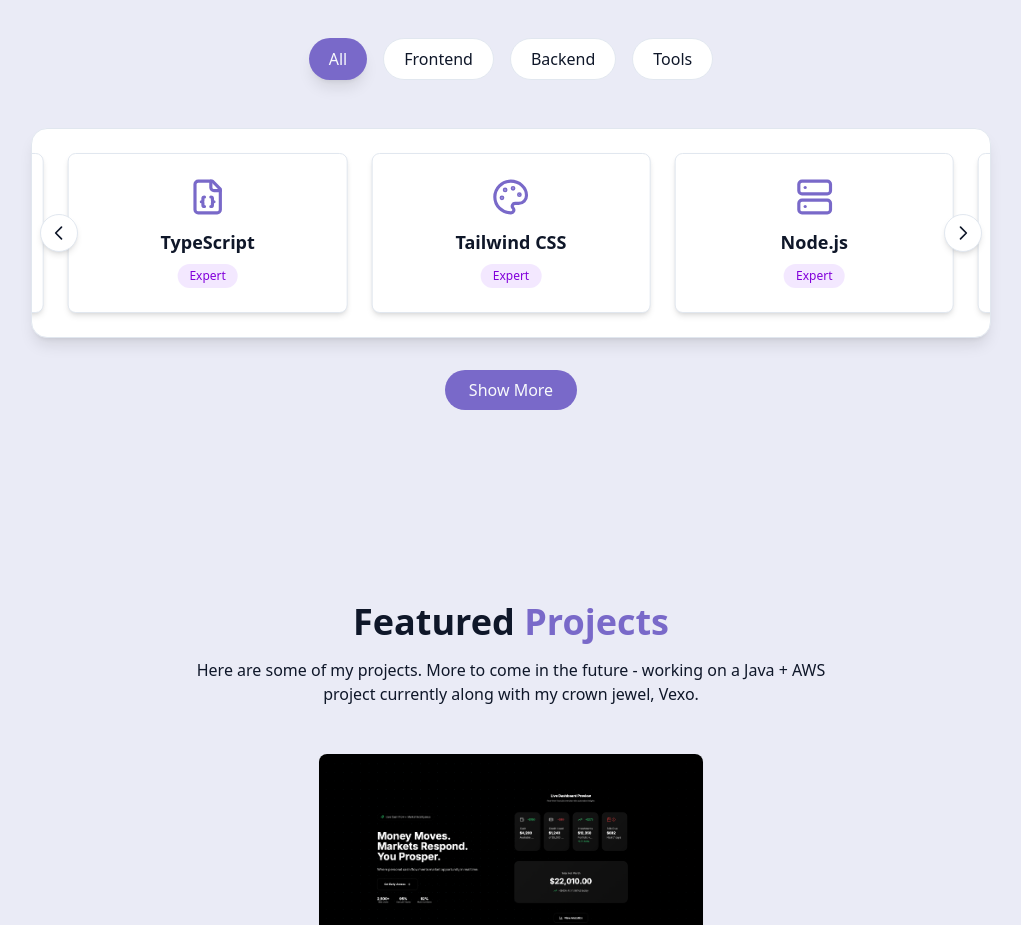
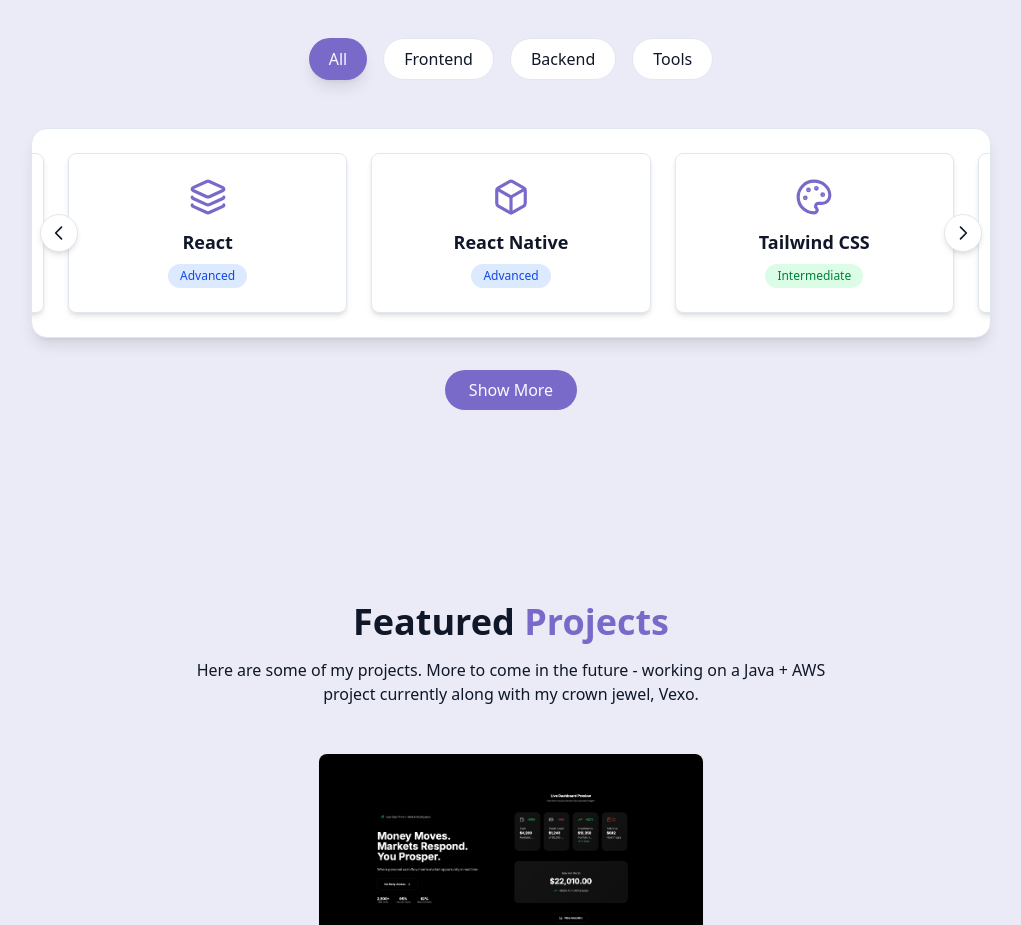
Before and after one commit to Codefficiency/PortfolioRework, a React (Vite) app: page / in a window 1280 px wide. Shown: the part 1660-2585 px from the top of the page, without its empty margins (129-1150 px from the left). Built offline with nearby package versions, Linux system fonts and the light colour scheme.

Commit message:
Finalized skills

```diff
--- a/src/components/SkillSection.jsx
+++ b/src/components/SkillSection.jsx
@@ -4,14 +4,15 @@ import {
     Box,
     CloudCog,
     Code2,
-    Figma,
     FileJson,
     Flame,
     GitBranch,
     Info,
     Layers,
+    Package,
     Palette,
     Server,
+    Sprout,
 } from 'lucide-react';
 const skills = [
     // Front End
@@ -19,37 +20,38 @@ const skills = [
         name: 'HTML/CSS',
         icon: Code2,
         category: 'frontend',
-        proficiency: 'Expert',
+        proficiency: 'Advanced',
     },
     {
         name: 'JavaScript',
         icon: FileJson,
         category: 'frontend',
-        proficiency: 'Expert',
+        proficiency: 'Advanced',
+    },
+    {
+        name: 'TypeScript',
+        icon: FileJson,
+        category: 'frontend',
+        proficiency: 'Intermediate',
     },
     {
         name: 'React',
         icon: Layers,
         category: 'frontend',
-        proficiency: 'Expert',
+        proficiency: 'Advanced',
     },
     {
         name: 'React Native',
         icon: Box,
         category: 'frontend',
-        proficiency: 'Expert',
+        proficiency: 'Advanced',
     },
-    {
-        name: 'TypeScript',
-        icon: FileJson,
-        category: 'frontend',
-        proficiency: 'Expert',
-    },
+
     {
         name: 'Tailwind CSS',
         icon: Palette,
         category: 'frontend',
-        proficiency: 'Expert',
+        proficiency: 'Intermediate',
     },
 
     // Backend
@@ -57,34 +59,38 @@ const skills = [
         name: 'Node.js',
         icon: Server,
         category: 'backend',
-        proficiency: 'Expert',
+        proficiency: 'Advanced',
     },
     {
         name: 'Express',
         icon: Server,
         category: 'backend',
-        proficiency: 'Expert',
+        proficiency: 'Advanced',
     },
     {
         name: 'Firestore',
         icon: Flame,
         category: 'backend',
-        proficiency: 'Expert',
+        proficiency: 'Intermediate',
     },
-
     //Utils
     {
         name: 'Git/GitHub',
         icon: GitBranch,
         category: 'tools',
-        proficiency: 'Expert',
+        proficiency: 'Intermediate',
     },
-    { name: 'Figma', icon: Figma, category: 'tools', proficiency: 'Expert' },
     {
         name: 'Firebase',
         icon: CloudCog,
         category: 'tools',
-        proficiency: 'Expert',
+        proficiency: 'Advanced',
+    },
+    {
+        name: 'Linear',
+        icon: Package,
+        category: 'tools',
+        proficiency: 'Intermediate',
     },
 ];
 const categories = ['all', 'frontend', 'backend', 'tools'];
@@ -117,7 +123,10 @@ export const SkillSection = () => {
         return () => window.removeEventListener('resize', handleResize);
     }, []);
 
-    const maxIndex = Math.max(0, filteredSkills.length - cardsPerView);
+    const maxIndex = Math.max(
+        0,
+        Math.ceil(filteredSkills.length / cardsPerView) - 1
+    );
 
     useEffect(() => {
         setCurrentIndex(0);
@@ -221,21 +230,17 @@ export const SkillSection = () => {
                     <>
                         {/* Slideshow Container */}
                         <div
-                            className="relative overflow-hidden rounded-2xl p-6 bg-card shadow-lg border border-border"
+                            className="relative overflow-hidden rounded-2xl p-6 bg-card shadow-lg border border-border lg:max-w-350"
                             onMouseEnter={() => setIsPaused(true)}
                             onMouseLeave={() => setIsPaused(false)}
                         >
                             {/* Cards Container */}
                             <div
-                                className="flex transition-transform duration-700 ease-in-out"
+                                className="flex transition-transform duration-700 ease-in-out w-full"
                                 style={{
                                     transform: `translateX(-${
-                                        currentIndex * (100 / cardsPerView)
+                                        currentIndex * 100
                                     }%)`,
-                                    width: `${
-                                        (filteredSkills.length * 100) /
-                                        cardsPerView
-                                    }%`,
                                 }}
                             >
                                 {filteredSkills.map((skill, index) => {
@@ -243,14 +248,12 @@ export const SkillSection = () => {
                                     return (
                                         <div
                                             key={index}
-                                            className="px-3"
+                                            className="flex-shrink-0 px-3"
                                             style={{
-                                                width: `${
-                                                    100 / filteredSkills.length
-                                                }%`,
+                                                width: `calc(100% / ${cardsPerView})`,
                                             }}
                                         >
-                                            <div className="bg-card p-6 rounded-lg shadow-md card-hover border border-border h-40 flex flex-col items-center justify-center">
+                                            <div className="bg-card p-6 rounded-lg shadow-md card-hover border border-border h-40 flex flex-col items-center justify-center pr-6">
                                                 <IconComponent className="w-12 h-12 text-primary mb-3" />
                                                 <h3 className="font-semibold text-lg text-foreground mb-2 text-center">
                                                     {skill.name}
```
